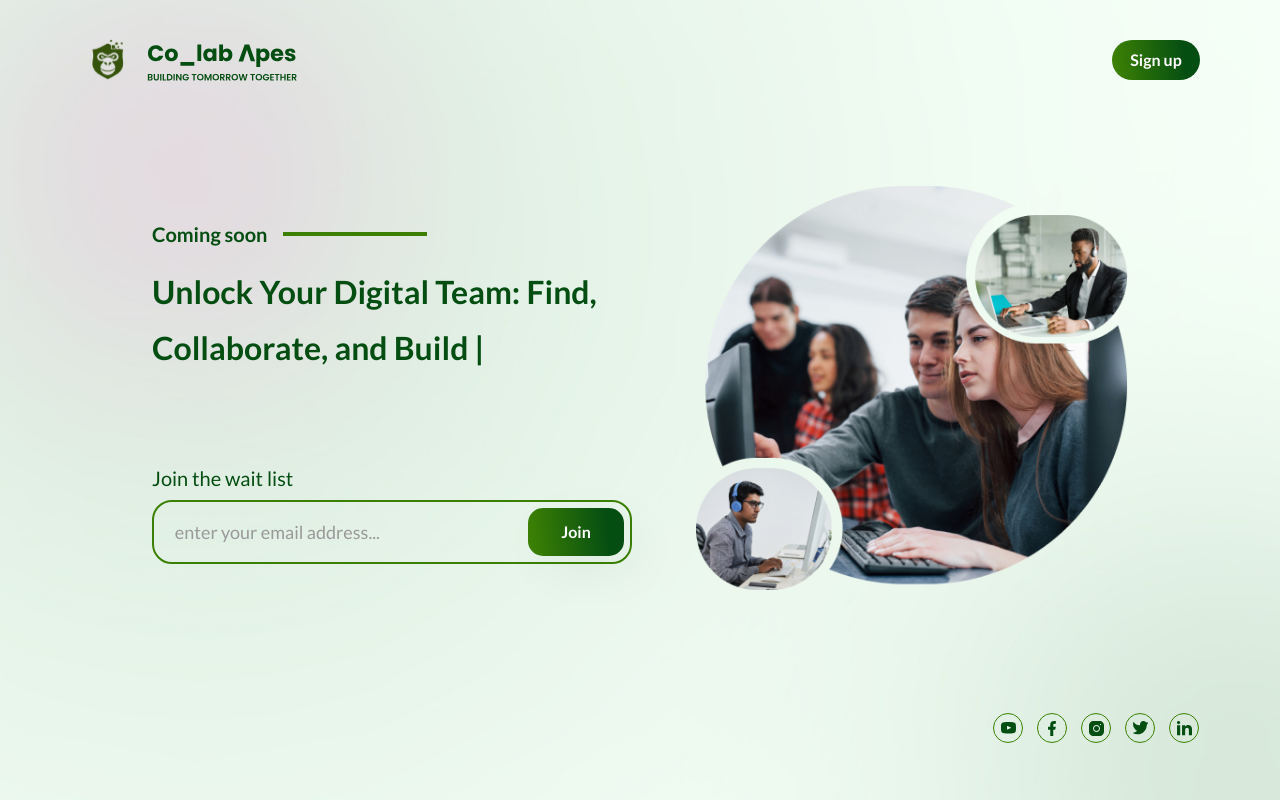
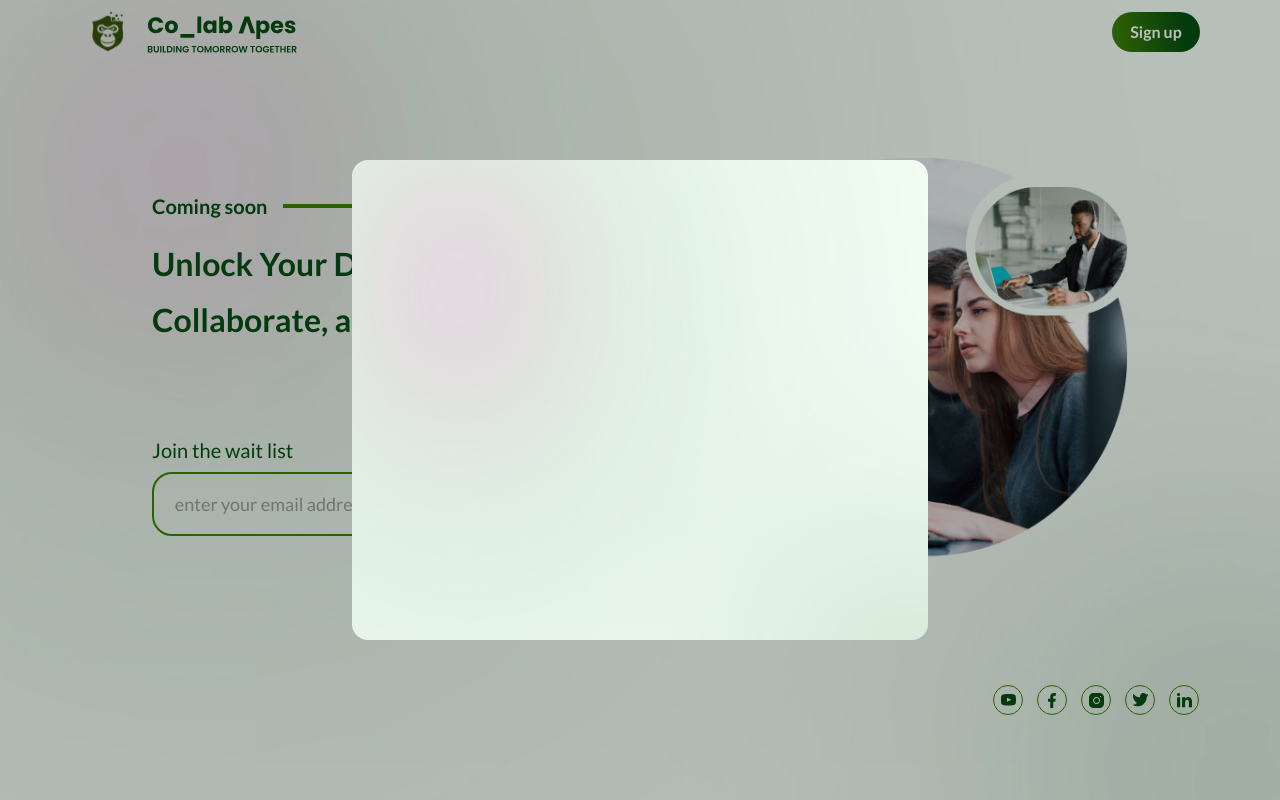
Before and after one commit to Colab-Apes/landingpage, a React (Create React App) app: page / in a window 1280 px wide. Built offline with nearby package versions, Linux system fonts and the light colour scheme.

Commit message:
working on it

```diff
--- a/src/Components/Modals/Signup.jsx
+++ b/src/Components/Modals/Signup.jsx
@@ -2,13 +2,14 @@ import React from "react";
 import img from "../../assets/Modalbackgrounds/authbg.png";
 const Signup = () => {
   return (
-    <div className="h-screen w-full">
-      {" "}
-      <img
-        src={img}
-        alt=""
-        className="fixed min-h-full w-full top-0 left-0 z-[-1] hidden lg:block"
-      />
+    <div className="bg-black/[25%] fixed h-screen w-full z-10  left-0 flex justify-center items-center ">
+      <div className="rounded-2xl bg-[#F5FFF7] h-[30rem] w-[36rem] absolute">
+        <img
+          src={img}
+          alt=""
+          className="bg-cover h-full w-full top-0 left-0 z-[1] hidden lg:block rounded-2xl"
+        />
+      </div>
     </div>
   );
 };
--- a/src/Components/NavBar.jsx
+++ b/src/Components/NavBar.jsx
@@ -7,7 +7,7 @@ import "../App.css";
 const NavBar = () => {
   const [opensidenav, setopensidenav] = useState(false);
   return (
-    <nav className="flex justify-between items-center  sm:pt-8 pt-3">
+    <nav className="flex justify-between items-center  sm:pt-8 pt-3 lg:pt-1">
       <img
         src={logo}
         alt=""
--- a/src/Pages/LandingPage.jsx
+++ b/src/Pages/LandingPage.jsx
@@ -5,10 +5,12 @@ import Socials from "./../Components/Socials";
 import Background from "./../Components/Background";
 import "react-toastify/dist/ReactToastify.css";
 import { ToastContainer } from "react-toastify";
+import Signup from "./../Components/Modals/Signup";
 
 const LandingPage = () => {
   return (
     <div className=" px-4 sm:px-0 sm:w-[33rem] md:w-[40rem] mx-auto lg:px-20 min-h-[100%] lg:h-screen lg:w-full  bg-no-repeat  font-lato   bg-cover">
+      <Signup />
       <ToastContainer />
       <Background />
       <NavBar />
```
